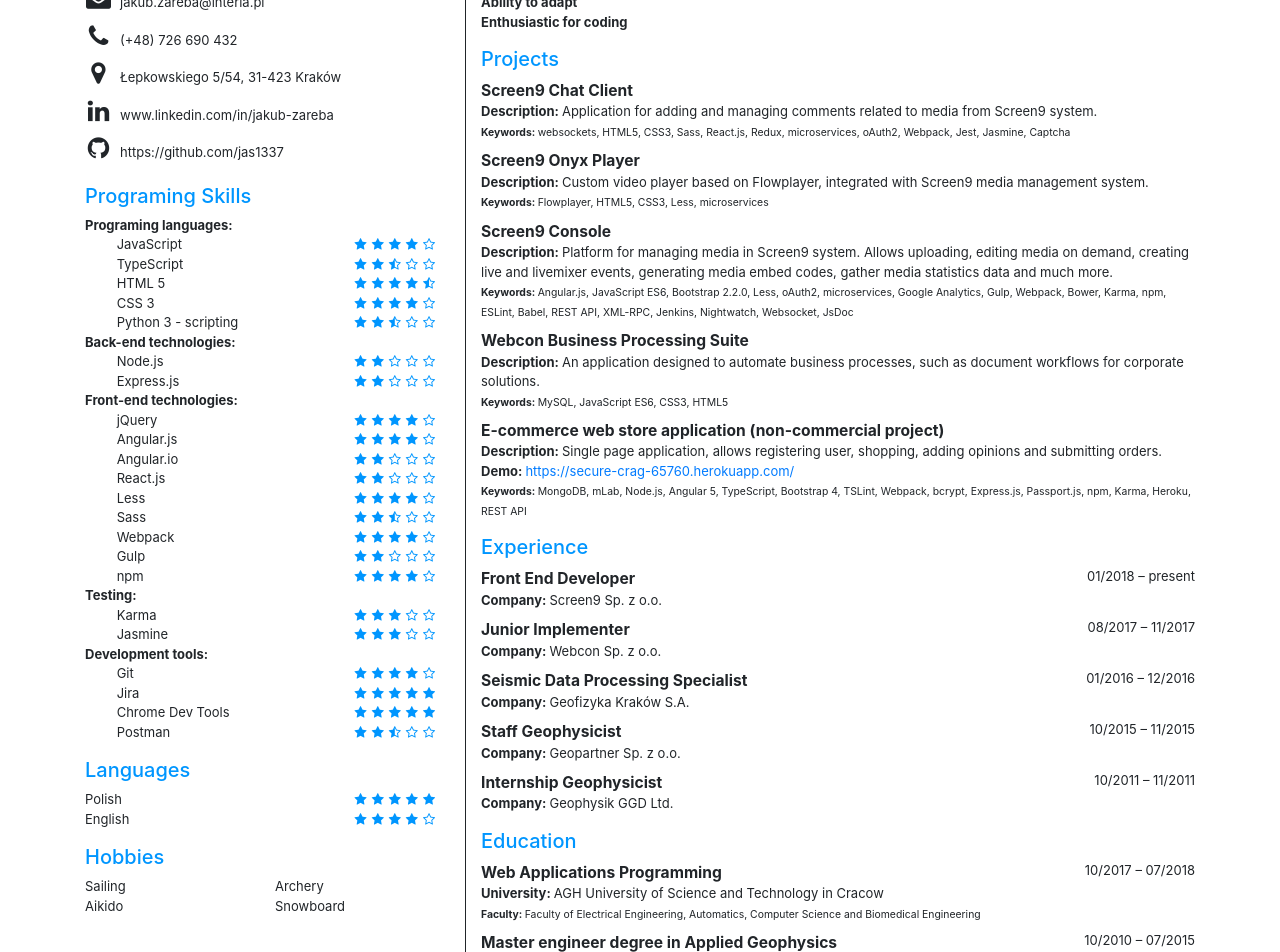
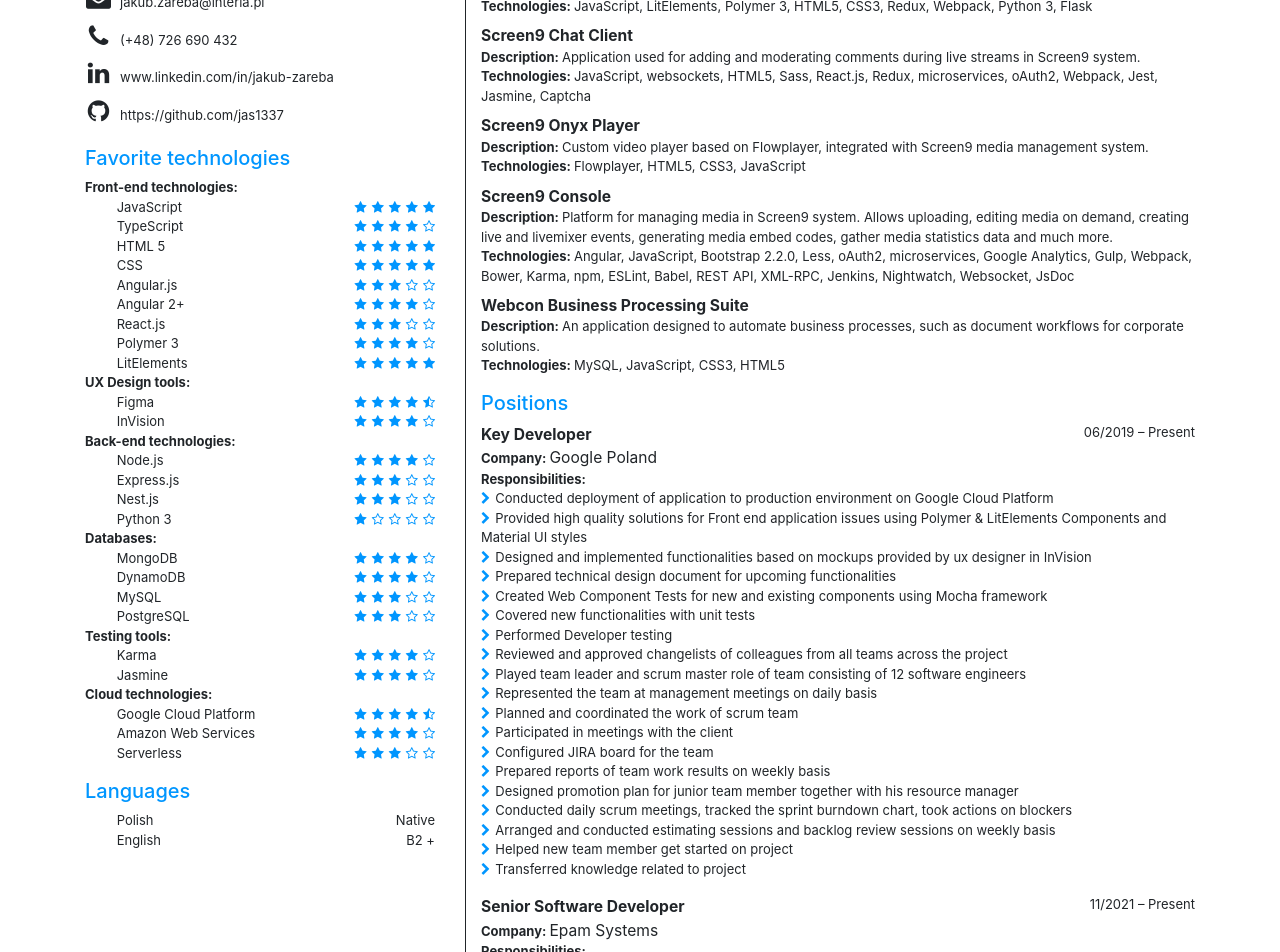
Before and after one commit to jas1337/react-resume, a React (Create React App) app: page / in a window 1280 px wide. Shown: the part 280-1232 px from the top of the page. Built offline with nearby package versions, Linux system fonts and the light colour scheme.

Commit message:
first update 2024

```diff
--- a/package.json
+++ b/package.json
@@ -5,6 +5,7 @@
   "dependencies": {
     "bootstrap": "^4.2.1",
     "font-awesome": "^4.7.0",
+    "prettier": "^3.2.5",
     "react": "^16.8.1",
     "react-dom": "^16.8.1",
     "react-scripts": "2.1.3"
--- a/src/components/BigPanel/BigPanel.css
+++ b/src/components/BigPanel/BigPanel.css
@@ -2,3 +2,8 @@
     border-left: 1px solid;
     padding-left: 15px;
 }
+
+.fa-chevron-right {
+    color: #0096ff;
+    margin-right: 5px;
+}
--- a/src/components/BigPanel/BigPanel.js
+++ b/src/components/BigPanel/BigPanel.js
@@ -1,18 +1,26 @@
-import React, { Component } from 'react';
-import './BigPanel.css'
+import React, { Component } from "react";
+import "./BigPanel.css";
 
 class Footer extends Component {
-
     getProjectItem(item) {
         return (
             <div key={item.title} className="mb-2">
-                <big><strong>{item.title}</strong></big>
-                <div><strong>Description: </strong>{item.description}</div>
-                {item.demo && <div><strong>Demo: </strong> <a href={item.demo}>{item.demo}</a></div>}
-                <small>
-                    <strong>Keywords: </strong>
-                    {item.technologies.map((value, key) => <span key={key + value}>{value}{key + 1 !== item.technologies.length && ', '}</span>)}
-                </small>
+                <big>
+                    <strong>{item.title}</strong>
+                </big>
+                <div>
+                    <strong>Description: </strong>
+                    {item.description}
+                </div>
+                <div>
+                    <strong>Technologies: </strong>
+                    {item.technologies.map((value, key) => (
+                        <span key={key + value}>
+                            {value}
+                            {key + 1 !== item.technologies.length && ", "}
+                        </span>
+                    ))}
+                </div>
             </div>
         );
     }
@@ -21,24 +29,47 @@ class Footer extends Component {
         return (
             <div key={item.position} className="mb-2">
                 <div className="row">
-                    <big className="col-8"><strong>{item.position}</strong></big>
+                    <big className="col-8">
+                        <strong>{item.position}</strong>
+                    </big>
                     <div className="col-4 text-right">{item.time}</div>
                 </div>
-                <div><strong>Company: </strong>{item.company}</div>
+                <div>
+                    <strong>Company: </strong>
+                    <big>{item.company}</big>
+                </div>
+                <div>
+                    <strong>Responsibilities: </strong>
+                    <ul>
+                        {item.responsibilities.map((value, key) => (
+                            <li key={key + value}>
+                                <i className="fa fa-solid fa-chevron-right"></i>
+                                {value}
+                            </li>
+                        ))}
+                    </ul>
+                </div>
             </div>
         );
     }
-
 
     getEducationItem(item) {
         return (
             <div key={item.name} className="mb-2">
                 <div className="row">
-                    <big className="col-8"><strong>{item.name}</strong></big>
+                    <big className="col-8">
+                        <strong>{item.name}</strong>
+                    </big>
                     <div className="col-4 text-right">{item.time}</div>
                 </div>
-                <div><strong>University: </strong>{item.university}</div>
-                <small><strong>Faculty: </strong>{item.faculty}</small>
+                <div>
+                    <strong>University: </strong>
+                    {item.university}
+                </div>
+                <div>
+                    <strong>Faculty: </strong>
+                    {item.faculty}
+                </div>
             </div>
         );
     }
@@ -46,14 +77,18 @@ class Footer extends Component {
     render() {
         return (
             <div className="big-panel">
-                <h5>Soft Skills</h5>
-                {this.props.data.softSkills.map(item => <div key={item}><strong>{item}</strong></div>)}
                 <h5>Projects</h5>
-                {this.props.data.projects.map(item => this.getProjectItem(item))}
-                <h5>Experience</h5>
-                {this.props.data.experience.map(item => this.getExperienceItem(item))}
+                {this.props.data.projects.map((item) =>
+                    this.getProjectItem(item)
+                )}
+                <h5>Positions</h5>
+                {this.props.data.experience.map((item) =>
+                    this.getExperienceItem(item)
+                )}
                 <h5>Education</h5>
-                {this.props.data.education.map(item => this.getEducationItem(item))}
+                {this.props.data.education.map((item) =>
+                    this.getEducationItem(item)
+                )}
             </div>
         );
     }
--- a/src/components/SmallPanel/SmallPanel.js
+++ b/src/components/SmallPanel/SmallPanel.js
@@ -56,16 +56,22 @@ class SmallPanel extends Component {
   render() {
     return (
       <div className="small-panel">
-        <h5>Contact</h5>
+        <h5>Contact info</h5>
         <ul>{Object.keys(this.props.data.contact).map(key => this.getContactInfo(key))}</ul>
-        <h5>Programing Skills</h5>
+        <h5>Favorite technologies</h5>
         <ul>{Object.keys(this.props.data.programingSkills).map(key => this.getProgrammingSkill(key))}</ul>
         <h5>Languages</h5>
-        <ul>{this.props.data.languages.map(item => this.getProgrammingSkillItem(item))}</ul>
-        <h5>Hobbies</h5>
-        <div className="row">
-          {this.props.data.hobbies.map(item => <div key={item} className="col-6">{item}</div>)}
-        </div>
+        <ul>
+          {this.props.data.languages.map(item =>
+            <div className="row" key={item.name}>
+              <div className="offset-1"></div>
+              <div className="col-6">{item.name}</div>
+              <div className="col-5 text-right">
+                {item.rate}
+              </div>
+            </div>
+          )}
+        </ul>
       </div>
     );
   }
--- a/src/data/myData.js
+++ b/src/data/myData.js
@@ -1,210 +1,306 @@
 const myData = {
-    name: 'Jakub Zaręba',
-    motto: 'I believe that complex issues often have simple solutions and it is worth investing time to find them. Facing challenges on my own is very satisfying for me, but I do not hesitate to involve people I can learn from.',
+    name: "Jakub Zaręba",
+    motto: "I believe that complex problems often have simple solutions and are worth taking the time to find them. Team player, humble, hungry for new experiences and smart.",
     contact: {
-        'envelope': 'jakub.zareba@interia.pl',
-        'phone': '(+48) 726 690 432',
-        'map-marker': 'Łepkowskiego 5/54, 31-423 Kraków',
-        'linkedin': 'www.linkedin.com/in/jakub-zareba',
-        'github': 'https://github.com/jas1337'
+        envelope: "jakub.zareba@interia.pl",
+        phone: "(+48) 726 690 432",
+        linkedin: "www.linkedin.com/in/jakub-zareba",
+        github: "https://github.com/jas1337"
     },
-    softSkills: [
-        'Team player',
-        'Good time menagement',
-        'Knowledge of AGILE KANBAN paradigm',
-        'Strong analytics and problem-solving skills',
-        'Ability to adapt',
-        'Enthusiastic for coding'
-    ],
     programingSkills: {
-        'Programing languages': [
+        "Front-end technologies": [
             {
-                name: 'JavaScript',
+                name: "JavaScript",
+                rate: 5
+            },
+            {
+                name: "TypeScript",
                 rate: 4
             },
             {
-                name: 'TypeScript',
-                rate: 2.5
+                name: "HTML 5",
+                rate: 5
             },
             {
-                name: 'HTML 5',
+                name: "CSS",
+                rate: 5
+            },
+            {
+                name: "Angular.js",
+                rate: 3
+            },
+            {
+                name: "Angular 2+",
+                rate: 4
+            },
+            {
+                name: "React.js",
+                rate: 3
+            },
+            {
+                name: "Polymer 3",
+                rate: 4
+            },
+            {
+                name: "LitElements",
+                rate: 5
+            }
+        ],
+        "UX Design tools": [
+            {
+                name: "Figma",
                 rate: 4.5
             },
             {
-                name: 'CSS 3',
+                name: "InVision",
+                rate: 4
+            }
+        ],
+        "Back-end technologies": [
+            {
+                name: "Node.js",
                 rate: 4
             },
             {
-                name: 'Python 3 - scripting',
-                rate: 2.5
-            },
-        ],
-        'Back-end technologies': [
-            {
-                name: 'Node.js',
-                rate: 2
+                name: "Express.js",
+                rate: 3
             },
             {
-                name: 'Express.js',
-                rate: 2
+                name: "Nest.js",
+                rate: 3
+            },
+            {
+                name: "Python 3",
+                rate: 1
             }
         ],
-        'Front-end technologies': [
+        Databases: [
             {
-                name: 'jQuery',
+                name: "MongoDB",
                 rate: 4
             },
             {
-                name: 'Angular.js',
+                name: "DynamoDB",
                 rate: 4
             },
             {
-                name: 'Angular.io',
-                rate: 2
+                name: "MySQL",
+                rate: 3
             },
             {
-                name: 'React.js',
-                rate: 2
-            },
+                name: "PostgreSQL",
+                rate: 3
+            }
+        ],
+        "Testing tools": [
             {
-                name: 'Less',
+                name: "Karma",
                 rate: 4
             },
             {
-                name: 'Sass',
-                rate: 2.5
+                name: "Jasmine",
+                rate: 4
+            }
+        ],
+        "Cloud technologies": [
+            {
+                name: "Google Cloud Platform",
+                rate: 4.5
             },
             {
-                name: 'Webpack',
+                name: "Amazon Web Services",
                 rate: 4
             },
             {
-                name: 'Gulp',
-                rate: 2
-            },
-            {
-                name: 'npm',
-                rate: 4
-            },
-        ],
-        'Testing': [
-            {
-                name: 'Karma',
+                name: "Serverless",
                 rate: 3
-            },
-            {
-                name: 'Jasmine',
-                rate: 3
-            },
-        ],
-        'Development tools': [
-            {
-                name: 'Git',
-                rate: 4
-            },
-            {
-                name: 'Jira',
-                rate: 5
-            },
-            {
-                name: 'Chrome Dev Tools',
-                rate: 5
-            },
-            {
-                name: 'Postman',
-                rate: 2.5
-            },
+            }
         ]
     },
     languages: [
         {
-            name: 'Polish',
-            rate: 5
+            name: "Polish",
+            rate: "Native"
         },
         {
-            name: 'English',
-            rate: 4
+            name: "English",
+            rate: "B2 +"
         }
     ],
-    hobbies: [
-        'Sailing',
-        'Archery',
-        'Aikido',
-        'Snowboard'
-    ],
+    hobbies: ["Sailing", "Archery", "Aikido", "Snowboard"],
     projects: [
         {
-            title: 'Screen9 Chat Client',
-            description: 'Application for adding and managing comments related to media from Screen9 system.',
-            technologies: ['websockets', 'HTML5', 'CSS3', 'Sass', 'React.js', 'Redux', 'microservices', 'oAuth2', 'Webpack', 'Jest', 'Jasmine', 'Captcha'],
-            demo: ''
+            title: "Google Governance, Risk & Compliance Manager",
+            description:
+                "The GGRC Platform provides a collection of capabilities that enables end-to-end management of the risk and compliance life cycle. GGRC centrally organizes and supports various compliance-related programs and processes at Google.",
+            technologies: [
+                "JavaScript",
+                "LitElements",
+                "Polymer 3",
+                "HTML5",
+                "CSS3",
+                "Redux",
+                "Webpack",
+                "Python 3",
+                "Flask"
+            ]
         },
         {
-            title: 'Screen9 Onyx Player',
-            description: 'Custom video player based on Flowplayer, integrated with Screen9 media management system.',
-            technologies: ['Flowplayer', 'HTML5', 'CSS3', 'Less', 'microservices'],
-            demo: ''
+            title: "Screen9 Chat Client",
+            description:
+                "Application used for adding and moderating comments during live streams in Screen9 system.",
+            technologies: [
+                "JavaScript",
+                "websockets",
+                "HTML5",
+                "Sass",
+                "React.js",
+                "Redux",
+                "microservices",
+                "oAuth2",
+                "Webpack",
+                "Jest",
+                "Jasmine",
+                "Captcha"
+            ]
         },
         {
-            title: 'Screen9 Console',
-            description: 'Platform for managing media in Screen9 system. Allows uploading, editing media on demand, creating live and livemixer events, generating media embed codes, gather media statistics data and much more. ',
-            technologies: ['Angular.js', 'JavaScript ES6', 'Bootstrap 2.2.0', 'Less', 'oAuth2', 'microservices', 'Google Analytics', 'Gulp', 'Webpack', 'Bower', 'Karma', 'npm', 'ESLint', 'Babel', 'REST API', 'XML-RPC', 'Jenkins', 'Nightwatch', 'Websocket', 'JsDoc'],
-            demo: ''
+            title: "Screen9 Onyx Player",
+            description:
+                "Custom video player based on Flowplayer, integrated with Screen9 media management system.",
+            technologies: ["Flowplayer", "HTML5", "CSS3", "JavaScript"]
         },
         {
-            title: 'Webcon Business Processing Suite',
-            description: 'An application designed to automate business processes, such as document workflows for corporate solutions.',
-            technologies: ['MySQL', 'JavaScript ES6', 'CSS3', 'HTML5'],
-            demo: ''
+            title: "Screen9 Console",
+            description:
+                "Platform for managing media in Screen9 system. Allows uploading, editing media on demand, creating live and livemixer events, generating media embed codes, gather media statistics data and much more. ",
+            technologies: [
+                "Angular",
+                "JavaScript",
+                "Bootstrap 2.2.0",
+                "Less",
+                "oAuth2",
+                "microservices",
+                "Google Analytics",
+                "Gulp",
+                "Webpack",
+                "Bower",
+                "Karma",
+                "npm",
+                "ESLint",
+                "Babel",
+                "REST API",
+                "XML-RPC",
+                "Jenkins",
+                "Nightwatch",
+                "Websocket",
+                "JsDoc"
+            ]
         },
         {
-            title: 'E-commerce web store application (non-commercial project)',
-            description: 'Single page application, allows registering user, shopping, adding opinions and submitting orders.',
-            technologies: ['MongoDB', 'mLab', 'Node.js', 'Angular 5', 'TypeScript', 'Bootstrap 4', 'TSLint', 'Webpack', 'bcrypt', 'Express.js', 'Passport.js', 'npm', 'Karma', 'Heroku', 'REST API'],
-            demo: 'https://secure-crag-65760.herokuapp.com/'
-        },
+            title: "Webcon Business Processing Suite",
+            description:
+                "An application designed to automate business processes, such as document workflows for corporate solutions.",
+            technologies: ["MySQL", "JavaScript", "CSS3", "HTML5"]
+        }
     ],
     experience: [
         {
-            position: 'Front End Developer',
-            company: 'Screen9 Sp. z o.o.',
-            time: '01/2018 – present'
+            position: "Key Developer",
+            company: "Google Poland",
+            time: "06/2019 – Present",
+            responsibilities: [
+                "Conducted deployment of application to production environment on Google Cloud Platform",
+                "Provided high quality solutions for Front end application issues using Polymer & LitElements Components and Material UI styles",
+                "Designed and implemented functionalities based on mockups provided by ux designer in InVision",
+                "Prepared technical design document for upcoming functionalities",
+                "Created Web Component Tests for new and existing components using Mocha framework",
+                "Covered new functionalities with unit tests",
+                "Performed Developer testing",
+                "Reviewed and approved changelists of colleagues from all teams across the project",
+                "Played team leader and scrum master role of team consisting of 12 software engineers",
+                "Represented the team at management meetings on daily basis",
+                "Planned and coordinated the work of scrum team",
+                "Participated in meetings with the client",
+                "Configured JIRA board for the team",
+                "Prepared reports of team work results on weekly basis",
+                "Designed promotion plan for junior team member together with his resource manager",
+                "Conducted daily scrum meetings, tracked the sprint burndown chart, took actions on blockers",
+                "Arranged and conducted estimating sessions and backlog review sessions on weekly basis",
+                "Helped new team member get started on project",
+                "Transferred knowledge related to project"
+            ]
         },
         {
-            position: 'Junior Implementer',
-            company: 'Webcon Sp. z o.o.',
-            time: '08/2017 – 11/2017'
+            position: "Senior Software Developer",
+            company: "Epam Systems",
+            time: "11/2021 – Present",
+            responsibilities: [
+                "Key Front-end developer on Google project",
+                "Member of Technical Interviewers community"
+            ]
         },
         {
-            position: 'Seismic Data Processing Specialist',
-            company: 'Geofizyka Kraków S.A.',
-            time: '01/2016 – 12/2016'
+            position: "Software Developer",
+            company: "Epam Systems",
+            time: "06/2019 – 11/2021",
+            responsibilities: ["Front-end developer on Google project"]
         },
         {
-            position: 'Staff Geophysicist',
-            company: 'Geopartner Sp. z o.o.',
-            time: '10/2015 – 11/2015'
+            position: "Front End Developer",
+            company: "Screen9",
+            time: "01/2018 – 06/2019",
+            responsibilities: [
+                "Created custom videoposter plugin for Screen9 media player",
+                "Developed functionality allowing editing videos from web application perspective",
+                "Created chat application allowing communication between users during live events",
+                "Covered code with unit tests",
+                "Performed second line (technical) support for customers",
+                "Optimised application to work on multiple popular web browsers and devices"
+            ]
         },
         {
-            position: 'Internship Geophysicist',
-            company: 'Geophysik GGD Ltd.',
-            time: '10/2011 – 11/2011'
+            position: "Junior Implementer",
+            company: "WEBCON ",
+            time: "08/2017 – 11/2017",
+            responsibilities: [
+                "Gathering requirements on meetings with client",
+                "Composing WEBCON BPS (native product) workflow adjusted for client needs",
+                "Using OCR and machine learning technologies to develop an algorithm that extracts data from invoices"
+            ]
+        },
+        {
+            position: "Seismic Data Processing Specialist",
+            company: "Geofizyka Kraków",
+            time: "01/2016 – 12/2016",
+            responsibilities: [
+                "Creating geometry database",
+                "First break picking",
+                "Signal to noice enhancement",
+                "Enhancement of resolution",
+                "Static corrections",
+                "Veolocity analysis",
+                "5D Interpolation and regularization",
+                "Pre-stack and post-stack migration",
+                "Advanced seismic data processing"
+            ]
         }
     ],
     education: [
         {
-            faculty: 'Faculty of Electrical Engineering, Automatics, Computer Science and Biomedical Engineering',
-            name: 'Web Applications Programming',
-            time: '10/2017 – 07/2018',
-            university: 'AGH University of Science and Technology in Cracow'
+            faculty:
+                "Faculty of Electrical Engineering, Automatics, Computer Science and Biomedical Engineering",
+            name: "Web Applications Programming",
+            time: "10/2017 – 07/2018",
+            university: "AGH University of Science and Technology in Cracow"
         },
         {
-            faculty: 'Faculty of Geology, Geophysics and Environmental Protection',
-            name: 'Master engineer degree in Applied Geophysics',
-            time: '10/2010 – 07/2015',
-            university: 'AGH University of Science and Technology in Cracow'
-        },
+            faculty:
+                "Faculty of Geology, Geophysics and Environmental Protection",
+            name: "Master engineer degree in Applied Geophysics",
+            time: "10/2010 – 07/2015",
+            university: "AGH University of Science and Technology in Cracow"
+        }
     ]
-
-}
-export default myData
+};
+export default myData;
```
Also changed, not shown: src/components/Header/Header.js (+4 -4 lines), 2 other files (tests, documents, lock files or other folders).
